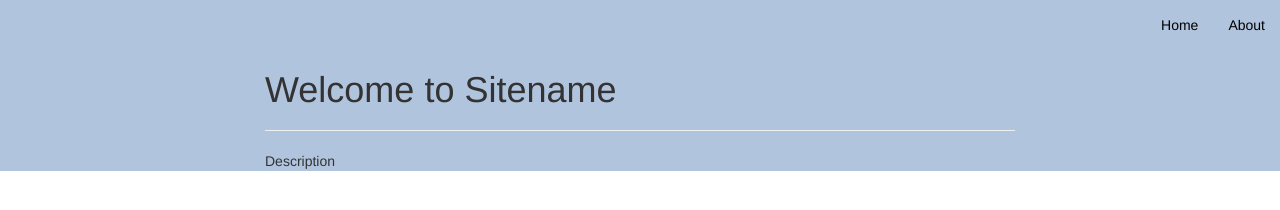
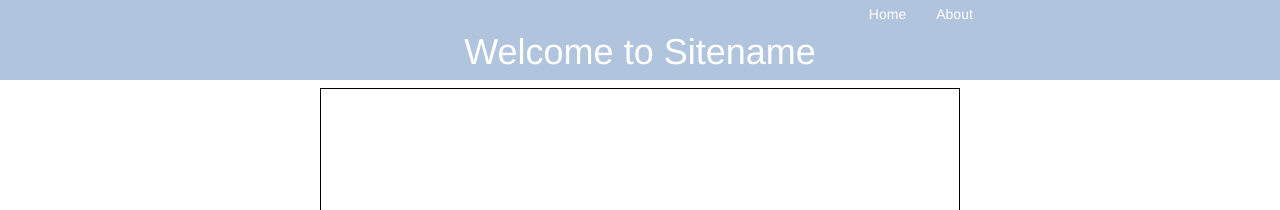
Before and after one commit to pchan37/miniature-happiness, a plain HTML site: page index.html in a window 1280 px wide. Shown: the top 210 px of the page. Drawn offline with Linux system fonts and the light colour scheme.

Commit message:
centered svg, lowered height of header

```diff
--- a/index.html
+++ b/index.html
@@ -19,7 +19,6 @@
   <header style="background-color: lightsteelblue;">
     <!-- Navigation -->
     <nav class="navbar-default">
-        <div class="container-fluid">
             <!-- Collect the nav links, forms, and other content for toggling -->
                 <ul class="nav navbar-nav navbar-right">
                     <li>
@@ -29,30 +28,23 @@
                         <a href="/about/">About</a>
                     </li>
                 </ul>
-            </div>
         <!-- /.container -->
     </nav>
         <div class="container">
             <div class="row">
                 <div class="col-lg-8 col-lg-offset-2 col-md-10 col-md-offset-1">
-                    <div>
                         <h1>Welcome to Sitename</h1>
-                        <hr>
-                        <span>Description</span>
-                    </div>
                 </div>
             </div>
         </div>
     </header>
 
     <!-- Main Content -->
-    <div class="container">
       <svg>
 
 
 
       </svg>
-    </div>
 
 </body>
 
--- a/overwrite.css
+++ b/overwrite.css
@@ -6,19 +6,34 @@ body, html {
 .navbar-default {
     background-color: transparent;
     border: none;
+    padding-right: 24%;
 }
+
+h1 {
+  margin: 0px;
+  padding: 0px 0px 8px 0px;
+  color: white;
+}
+
 header {
+  text-align: center;
   top: 0;
   width: 100%;
   height: 10%;
 }
 .navbar-default .navbar-nav>li>a {
-    color: black;
+    color: white;
     height: 10%;
+}
+.navbar-nav>li>a {
+  padding-top: 4px;
+  padding-bottom: 8px;
 }
 svg {
     position: absolute;
-    top: 10%;
+    transform: translate(50%);
+    top: 11%;
     width: 50%;
     height: 90%;
+    border: 1px solid black;
 }
```
